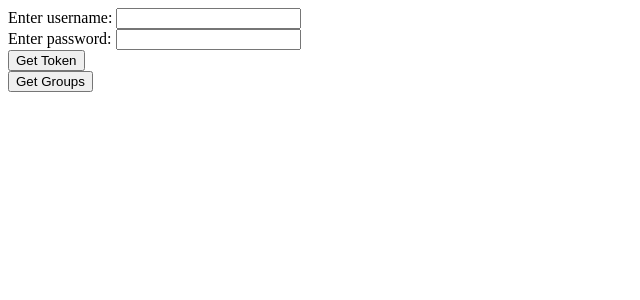
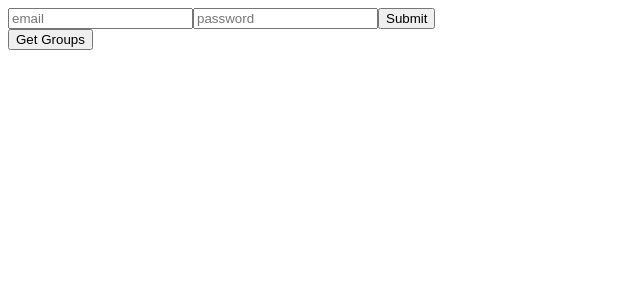
Before and after one commit to rheal3/ApiResponseTest, a React (Create React App) app: page / in a window 1280 px wide. Shown: the top 300 px of the page, without its empty margins (0-640 px from the left). Built offline with nearby package versions, Linux system fonts and the light colour scheme.

Commit message:
added apiToken & BASE_URL  to local storage

```diff
--- a/src/App.js
+++ b/src/App.js
@@ -4,7 +4,7 @@ import Login from './components/Login/Login'
 
 
 const App = () => {
-
+    localStorage.setItem('BASE_URL', "https://sandpit-api.safetyculture.io")
 
 
     return(
--- /dev/null
+++ b/src/components/Login/GetAccessToken.js
@@ -0,0 +1,21 @@
+let apiToken;
+
+function getAccessToken(username, password) {
+    let url = localStorage.getItem('BASE_URL') + "/auth";
+    fetch(url, {
+        body: `grant_type=password&username=${username}&password=${password}`,
+        headers: {
+            "Content-Type": "application/x-www-form-urlencoded"
+        },
+        method: "POST"
+    }).then(response => {
+        return response.json()
+    }).then(data => {
+        apiToken = data.access_token;
+        console.log(apiToken)
+        localStorage.setItem('apiToken', apiToken)
+        alert('Token Acquired.')
+    }).catch(error => console.log(error))
+}
+
+export default getAccessToken
--- a/src/components/Login/GetAuthToken.js
+++ /dev/null
@@ -1,17 +0,0 @@
-
-export default function GetAuthToken(username, password, url) {
-    return (
-    fetch(url, {
-        body: `grant_type=password&username=${username}&password=${password}`,
-        headers: {
-            "Content-Type": "application/x-www-form-urlencoded"
-        },
-        method: "POST"
-      })
-      .then(response => {
-            return response.json()
-      })
-      .then(data => data.access_token)
-      .catch(error => console.log(error))
-    )
-}
--- a/src/components/Login/Login.js
+++ b/src/components/Login/Login.js
@@ -1,56 +1,29 @@
-import React, {useState} from 'react'
-import GetAuthToken from './GetAuthToken'
+import React, { useState } from 'react'
+import getAccessToken from './GetAccessToken'
 
 const Login = () => {
     const [usernameValue, setUsernameValue] = useState('')
     const [passwordValue, setPasswordValue] = useState('')
-    let apiToken
-    const BASE_URL = "https://sandpit-api.safetyculture.io"
 
-    const handleUsernameChange = (event) => {
+    const handleUsernameInputChange = (event) => {
         setUsernameValue(event.target.value)
     }
 
-    const handlePasswordChange = (event) => {
+    const handlePasswordInputChange = (event) => {
         setPasswordValue(event.target.value)
     }
 
-    const handleClick = () => {
-        setUsernameValue("")
-        setPasswordValue("")
-        let url = BASE_URL + "/auth"
-        apiToken = GetAuthToken(usernameValue, passwordValue, url)
-        console.log(apiToken)
-        // console.log(apiToken)
-        // fetch(url, {
-        //     body: `grant_type=password&username=${usernameValue}&password=${passwordValue}`,
-        //     headers: {
-        //         "Content-Type": "application/x-www-form-urlencoded"
-        //     },
-        //     method: "POST"
-        //   })
-        //   .then(response => {
-        //         return response.json()
-        //   })
-        //   .then(data => {
-        //       apiToken = data.access_token
-        //       console.log(apiToken)
-        //   })
-        //   .catch(error => console.log(error))
-    }
-
-    return(
+    return (
         <div>
-            <label >Enter username: </label>
-            <input type="text" value={usernameValue} onChange={handleUsernameChange}/>
-            <br/>
-            <label >Enter password: </label>
-            <input type="password" value={passwordValue} onChange={handlePasswordChange}/>
-            <br/>
-            <button onClick={handleClick}>Get Token</button>
+            <input type="text" value={usernameValue} onChange={handleUsernameInputChange} placeholder="email" />
+            <input type="password" value={passwordValue} onChange={handlePasswordInputChange} placeholder="password" />
+            <button onClick={() => {
+                getAccessToken(usernameValue, passwordValue)
+                setUsernameValue('')
+                setPasswordValue('')
+                }}>Submit</button>
         </div>
     )
-
 }
 
 export default Login
```
Also changed, not shown: 1 other file (tests, documents, lock files or other folders).
